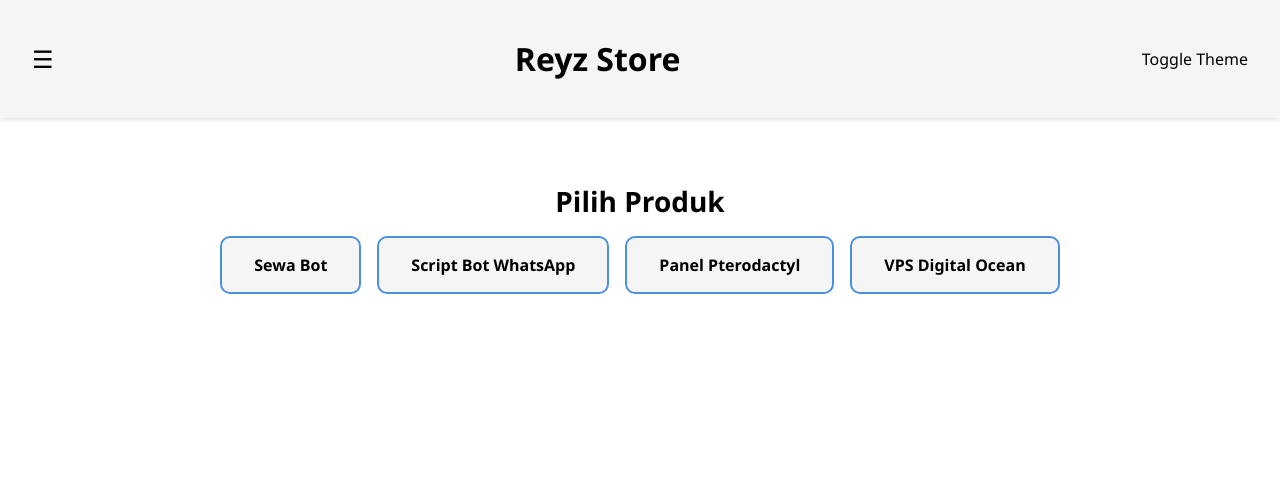
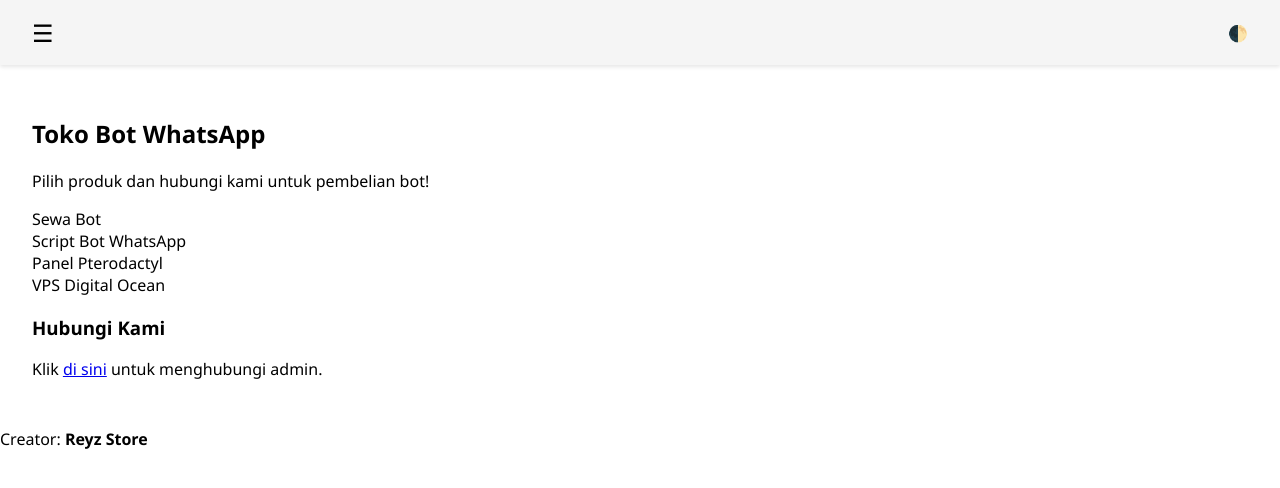
Before and after one commit to reyzdesu/Website-Code, a plain HTML site: page index.html in a window 1280 px wide. Drawn offline with Linux system fonts and the light colour scheme.

Commit message:
Update index.html

```diff
--- a/index.html
+++ b/index.html
@@ -1,42 +1,42 @@
-<!DOCTYPE html>
-<html lang="en">
+<!DOCTYPE html><html lang="id">
 <head>
   <meta charset="UTF-8" />
   <meta name="viewport" content="width=device-width, initial-scale=1.0" />
-  <title>Reyz Store - Toko Bot WhatsApp</title>
+  <title>Toko Bot WhatsApp</title>
   <link rel="stylesheet" href="style.css" />
+  <link href="https://fonts.googleapis.com/css2?family=Poppins:wght@500;600;700&display=swap" rel="stylesheet">
 </head>
 <body>
-  <!-- Loading Spinner -->
-  <div id="loading">
+  <div class="loading" id="loading">
     <div class="spinner"></div>
   </div>
+  <header>
+    <div class="menu-icon">☰</div>
+    <div class="theme-toggle" onclick="toggleTheme()">🌓</div>
+  </header>
+  <main>
+    <section class="hero">
+      <h1>Toko Bot WhatsApp</h1>
+      <p>Pilih produk dan hubungi kami untuk pembelian bot!</p>
+    </section>
+    <section class="section products">
+      <div class="card product-select" onclick="showProductDetails('sewabot')">Sewa Bot</div>
+      <div class="card product-select" onclick="showProductDetails('scriptbot')">Script Bot WhatsApp</div>
+      <div class="card product-select" onclick="showProductDetails('panel')">Panel Pterodactyl</div>
+      <div class="card product-select" onclick="showProductDetails('vps')">VPS Digital Ocean</div>
+    </section><section class="section product-details" id="product-details"></section>
 
-  <!-- Header -->
-  <header>
-    <div class="menu-icon" onclick="toggleTheme()">&#9776;</div>
-    <h1>Reyz Store</h1>
-    <div class="theme-toggle" onclick="toggleTheme()">Toggle Theme</div>
-  </header>
+<section class="section contact">
+  <div class="card">
+    <h3>Hubungi Kami</h3>
+    <p>Klik <a href="https://wa.me/6288983163720">di sini</a> untuk menghubungi admin.</p>
+  </div>
+</section>
 
-  <!-- Main Content -->
-  <main>
-    <section class="products centered">
-      <h2>Pilih Produk</h2>
-      <div class="product-list">
-        <div class="product" onclick="selectProduct('sewabot')">Sewa Bot</div>
-        <div class="product" onclick="selectProduct('scriptbot')">Script Bot WhatsApp</div>
-        <div class="product" onclick="selectProduct('panel')">Panel Pterodactyl</div>
-        <div class="product" onclick="selectProduct('vps')">VPS Digital Ocean</div>
-      </div>
-    </section>
-
-    <section id="product-details" class="centered"></section>
-    <section id="product-options" class="centered"></section>
-    <section id="product-price" class="centered"></section>
   </main>
-
-  <!-- Script -->
+  <footer>
+    Creator: <strong>Reyz Store</strong>
+  </footer>
   <script src="script.js"></script>
 </body>
 </html>
```
